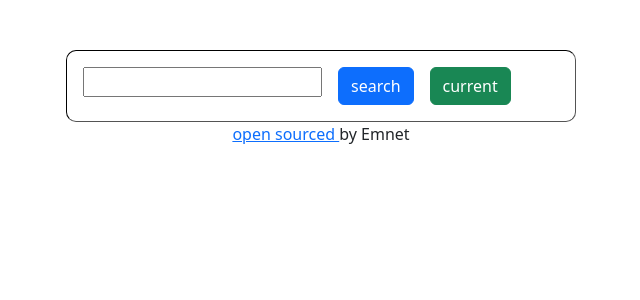
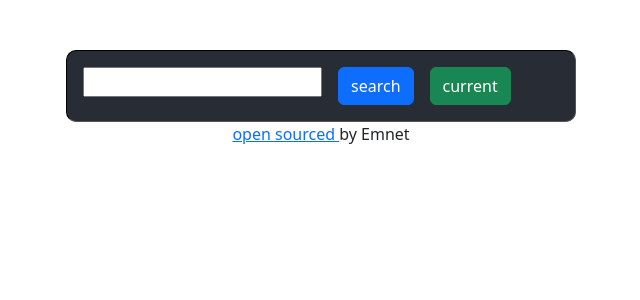
Before and after one commit to Emnet-tes/weather-app, a React (Create React App) app: page / in a window 1280 px wide. Shown: the top 300 px of the page, without its empty margins (319-959 px from the left). Built offline with nearby package versions, Linux system fonts and the light colour scheme.

Commit message:
changed background color

```diff
--- a/src/Weather.css
+++ b/src/Weather.css
@@ -1,4 +1,6 @@
+
     .main {
+        background-color: #282c34;
         width: 510px;
         height: 50%;
         display: block;
@@ -8,9 +10,9 @@
         border-width: 1px;
         border-style: inset;
         border-radius: 10px;
-        background-color: white;
         position: relative;
         align-items: center;
+        color: white;
     }
     h6 {
         font-weight: normal;
--- a/src/Weather.js
+++ b/src/Weather.js
@@ -49,7 +49,7 @@
 
 
     return (
-        <>
+        <div className="body">
 
             <div className="main p-3">
                 <form className="row g-3" onSubmit={handleSubmit}>
@@ -101,5 +101,5 @@
             </div><div className="container text-center " id="links">
                 <a href="https://github.com/Emnet-tes/weather-app" rel="noreferrer" target="_blank">open sourced  </a>by Emnet
             </div>
-        </>)
+        </div>)
 }
```
Also changed, not shown: src/App.css (+8 -7 lines).
